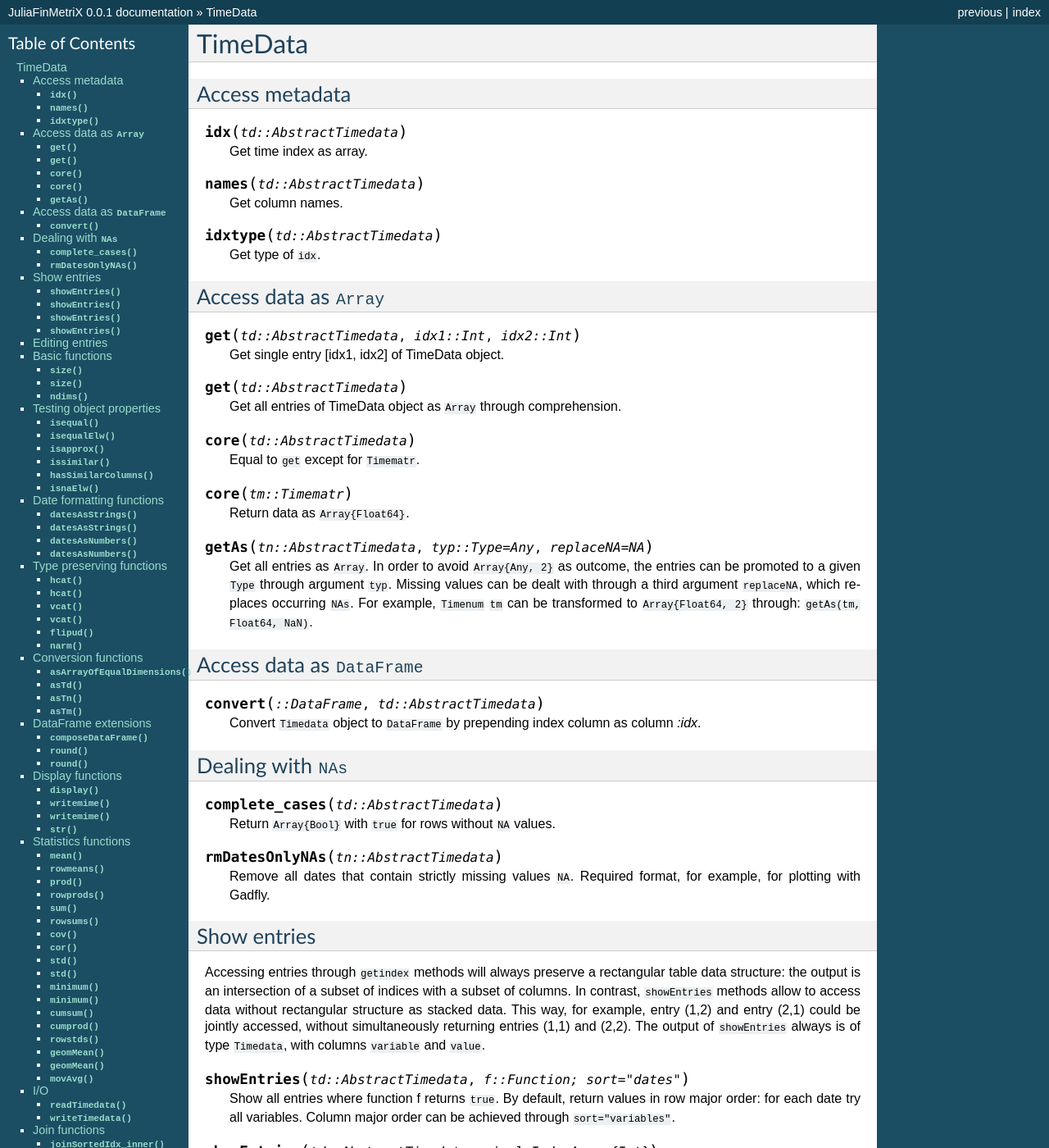
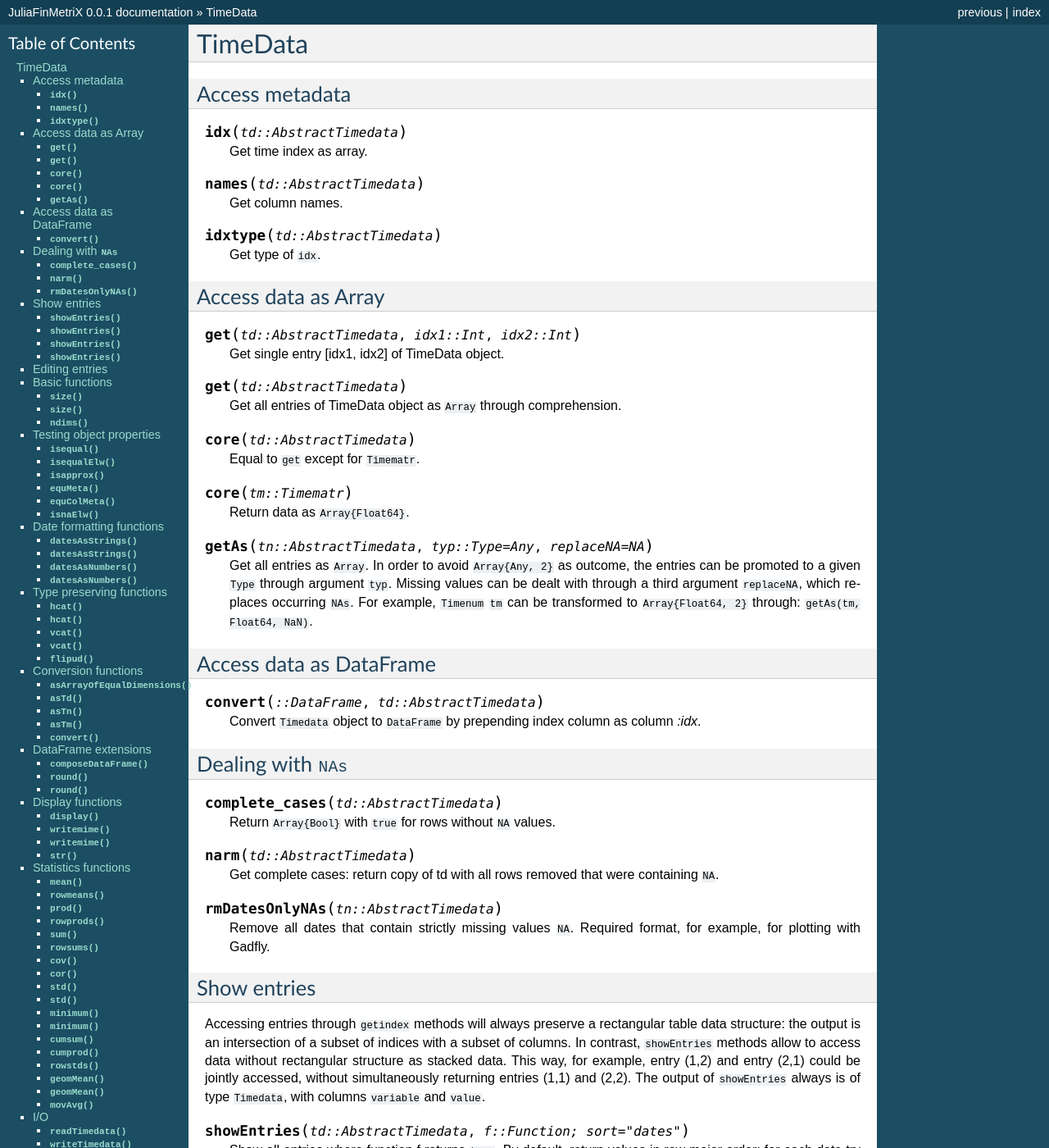
Before and after one commit to JuliaFinMetriX/JuliaFinMetriX.github.io, a Sphinx documentation site: the page built from docs/timeData.rst, in a window 1280 px wide and 1400 px high. Shown: the whole window at 82% size. Built offline with Sphinx 7.4.7, drawn with Linux system fonts in a browser that asks for light colours; some of the changed text lies outside the part shown.

Commit message:
minor changes: no backticks in headers

```diff
--- a/docs/timeData.rst
+++ b/docs/timeData.rst
@@ -17,8 +17,8 @@
    Get type of ``idx``.
 
 
-Access data as ``Array``
-------------------------
+Access data as Array
+--------------------
 
 .. function:: get(td::AbstractTimedata, idx1::Int, idx2::Int)
 
@@ -46,8 +46,8 @@
    2}`` through: ``getAs(tm, Float64, NaN)``.
 
 
-Access data as ``DataFrame``
-----------------------------
+Access data as DataFrame
+------------------------
 
 .. function:: convert(::DataFrame, td::AbstractTimedata)
 
@@ -62,11 +62,15 @@
    Return ``Array{Bool}`` with ``true`` for rows without ``NA``
    values.
 
+.. function:: narm(td::AbstractTimedata)
+
+   Get complete cases: return copy of td with all rows removed that
+   were containing ``NA``.
+
 .. function:: rmDatesOnlyNAs(tn::AbstractTimedata)
 
    Remove all dates that contain strictly missing values ``NA``.
    Required format, for example, for plotting with Gadfly.
-
 
 
 Show entries
@@ -160,18 +164,24 @@
    counted as equal to ``NA``. Output is a single value of type
    ``Bool``.
 
+.. function:: .==(tn::AbstractTimedata, tn2::AbstractTimedata)
+
+   Element-wise test for equal values: ``NA`` is not counted as equal
+   to ``NA``. Returns ``Timedata`` with boolean values, or error if
+   meta-data is not matching.
+
 .. function:: isapprox(tn::AbstractTimedata, tn2::AbstractTimedata)
 
    Test for equal indices, names, types and approximately equal
    values. Alleviates unit tests for values of type ``Float``. Output is
    a single value of type ``Bool``.
 
-.. function::  issimilar(td1::AbstractTimedata, td2::AbstractTimedata)
+.. function::  equMeta(td1::AbstractTimedata, td2::AbstractTimedata)
 
    Test for equal meta-data: type, column names and indices. Output is
    a single value of type ``Bool``.
 
-.. function:: hasSimilarColumns(td1::AbstractTimedata, td2::AbstractTimedata)
+.. function:: equColMeta(td1::AbstractTimedata, td2::AbstractTimedata)
 
    Test for equal meta-data of columns (dates are left unconsidered):
    type and column names. Output is a single value of type ``Bool``.
@@ -269,7 +273,9 @@
    to ``repmat`` and return it as ``Timematr`` object with equal index and
    names.
 
+.. function:: convert(::Type{AbstractTimedata}, ta::TimeArray)
 
+   Convert ``TimeArray`` to ``TimeData`` object.
 
 DataFrame extensions
 --------------------
```
Also changed, not shown: other parts of docs/timeData.rst (+0 -6 lines).
